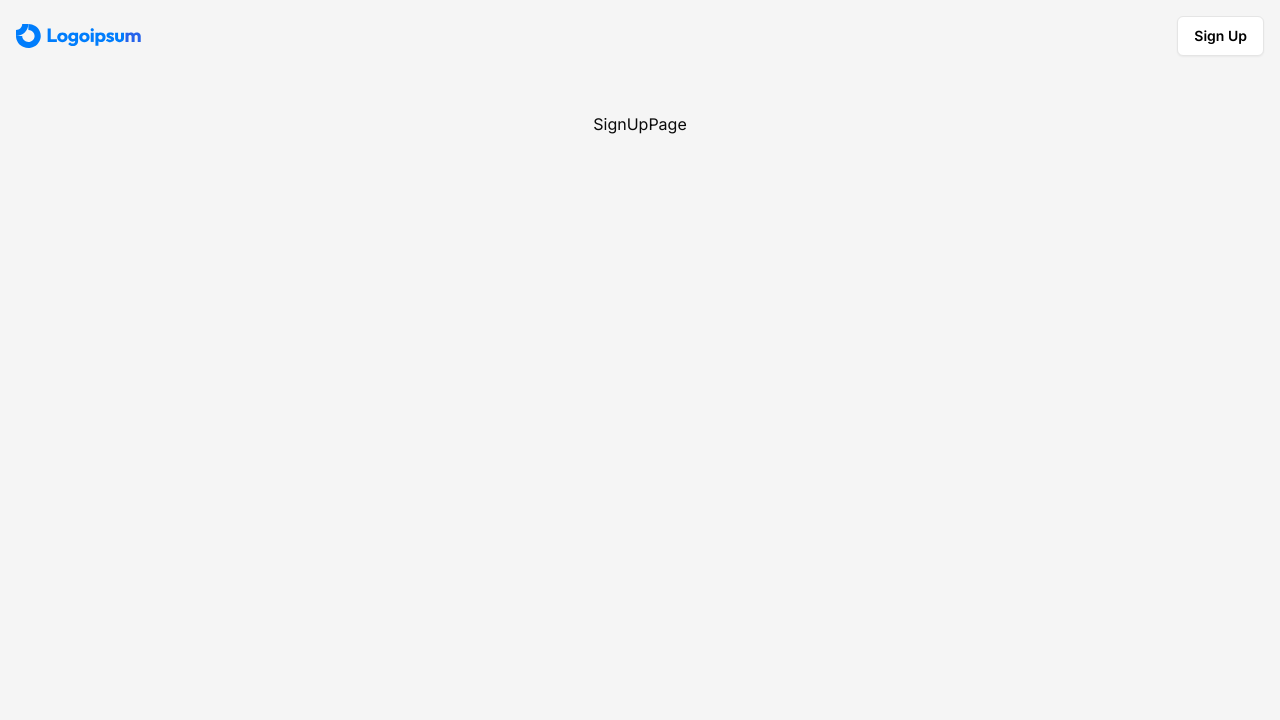
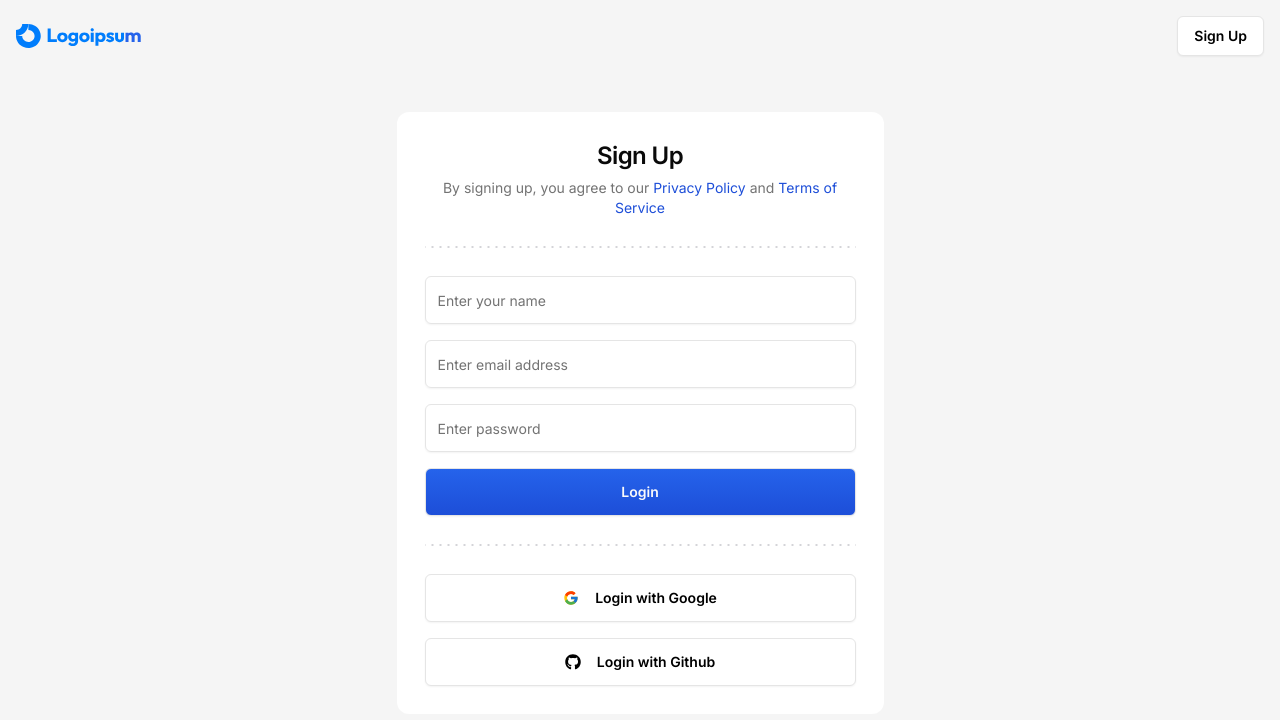
Before and after one commit to JKukielski/jiraclone, a Next.js app: page /sign-up in a window 1280 px wide. Shown: the top 720 px of the page. Built offline with nearby package versions, Linux system fonts and the light colour scheme.

Commit message:
Converted to client component

```diff
--- a/src/app/(auth)/sign-up/page.tsx
+++ b/src/app/(auth)/sign-up/page.tsx
@@ -1,5 +1,9 @@
+'use client';
+
+import { SignUpCard } from '@/features/auth/components/sign-up-card';
+
 const SignUpPage = () => {
-  return <div>SignUpPage</div>;
+  return <SignUpCard />;
 };
 
 export default SignUpPage;
```
